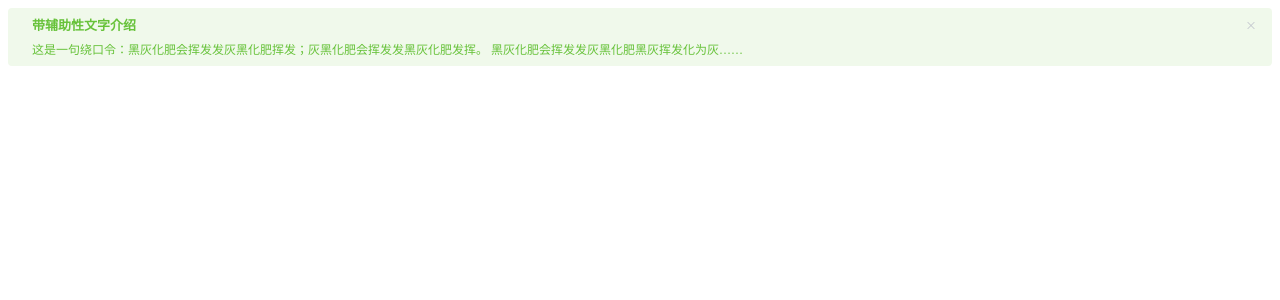
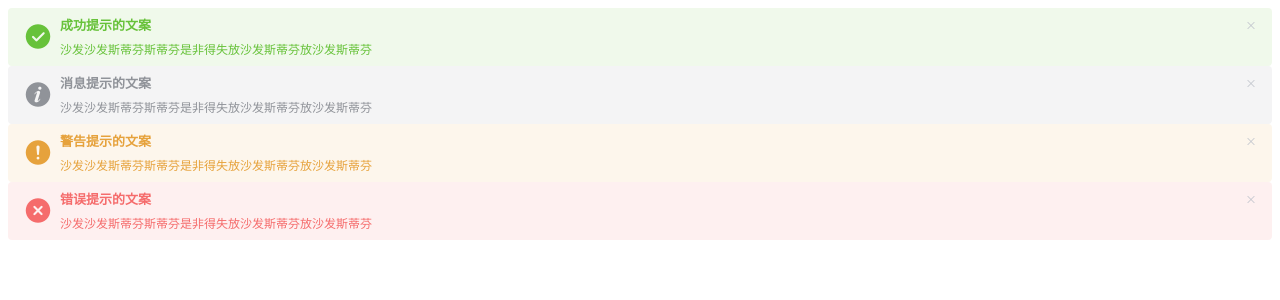
Before and after one commit to kingyeahwei/element_learning, a Vue app: page / in a window 1280 px wide. Shown: the top 300 px of the page. Built offline with nearby package versions, Linux system fonts and the light colour scheme.

Commit message:
alert 带有icon和辅助性文字介绍

```diff
--- a/src/App.vue
+++ b/src/App.vue
@@ -1,10 +1,29 @@
 <template>
   <div id="app">
     <el-alert
-      title="带辅助性文字介绍"
-      description="这是一句绕口令：黑灰化肥会挥发发灰黑化肥挥发；灰黑化肥会挥发发黑灰化肥发挥。 黑灰化肥会挥发发灰黑化肥黑灰挥发化为灰……"
-      type="success">
-    </el-alert>
+      title="成功提示的文案"
+      type="success"
+      description="沙发沙发斯蒂芬斯蒂芬是非得失放沙发斯蒂芬放沙发斯蒂芬"
+      show-icon
+    ></el-alert>
+    <el-alert
+      title="消息提示的文案"
+      type="info"
+      description="沙发沙发斯蒂芬斯蒂芬是非得失放沙发斯蒂芬放沙发斯蒂芬"
+      show-icon
+    ></el-alert>
+    <el-alert
+      title="警告提示的文案"
+      type="warning"
+      description="沙发沙发斯蒂芬斯蒂芬是非得失放沙发斯蒂芬放沙发斯蒂芬"
+      show-icon
+    ></el-alert>
+    <el-alert
+      title="错误提示的文案"
+      type="error"
+      description="沙发沙发斯蒂芬斯蒂芬是非得失放沙发斯蒂芬放沙发斯蒂芬"
+      show-icon
+    ></el-alert>
   </div>
 </template>
 
```
